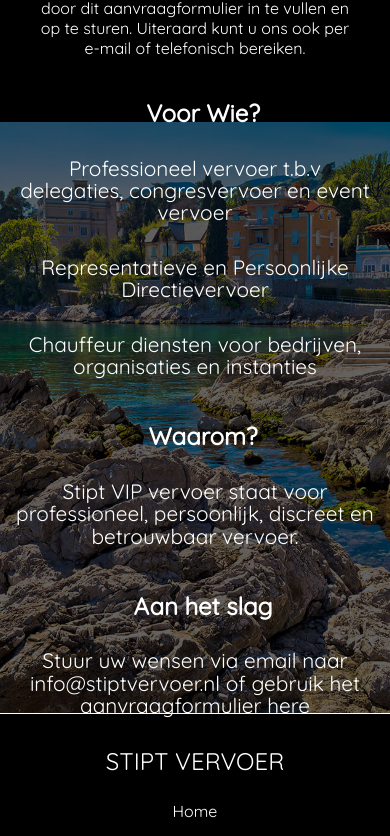
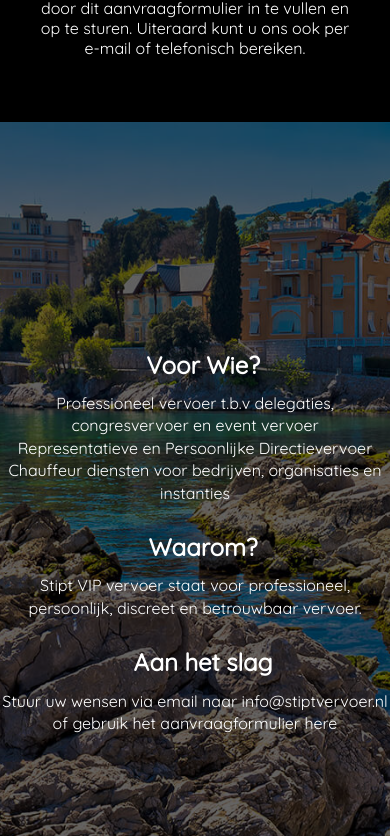
Before and after one commit to Nick-Yazdani/stipt-vervoer, a React app: page /vip-diensten in a window 390 px wide. Shown: the part 1748-2584 px from the top of the page. Built offline with nearby package versions, Linux system fonts and the light colour scheme.

Commit message:
responsiveness

```diff
--- a/src/pages/Touring.jsx
+++ b/src/pages/Touring.jsx
@@ -28,7 +28,7 @@
                 ]}
             />
             <div className="second-touring">
-                <div className="overlay" style={{height: "70vh"}}>
+                <div className="overlay-touring">
                     <div className="secondary-content">
                         <div className="s-1-touring">
                             <h5>Voor Wie?</h5>
--- a/src/pages/Touring.styles.css
+++ b/src/pages/Touring.styles.css
@@ -11,6 +11,19 @@
 
 .second-touring {
     background: url('../images/Italie_Venetie.jpg') no-repeat center center/cover;
+}
+
+.overlay-touring {
+    z-index: 1;
+    height: 70vh;
+    background-color: rgba(0, 0, 0, 0.6);
+    width: 100%;
+    display: flex;
+    justify-content: center;
+    align-items: center;
+    flex-direction: column;
+    color: white;
+    font-family: 'Quicksand', sans-serif;
 }
 
 .secondary-content {
@@ -48,6 +61,7 @@
     }
     .s-1-touring ul li {
         font-size: 1rem;
+        padding: 0;
     }
 
     .big-text {
@@ -61,4 +75,7 @@
     .s-1-touring ul li a:hover {
         text-decoration: underline;
     }
+    .overlay-touring {
+        height: 120vh;
+    }
 }
--- a/src/pages/Vip.jsx
+++ b/src/pages/Vip.jsx
@@ -30,7 +30,7 @@
                 ]}
             />
             <div className="second">
-                <div className="overlay" style={{height: "70vh"}}>
+                <div className="overlay-vip">
                     <div className="secondary-content">
                         <div className="s-1">
                             <h5>Voor Wie?</h5>
--- a/src/pages/Vip.styles.css
+++ b/src/pages/Vip.styles.css
@@ -7,6 +7,20 @@
 .second {
     background: url('../images/Kroatie_Opatija.jpg') no-repeat center center/cover;
 }
+
+.overlay-vip {
+    z-index: 1;
+    height: 70vh;
+    background-color: rgba(0, 0, 0, 0.6);
+    width: 100%;
+    display: flex;
+    justify-content: center;
+    align-items: center;
+    flex-direction: column;
+    color: white;
+    font-family: 'Quicksand', sans-serif;
+}
+
 
 .secondary-content {
     display: flex;
@@ -59,6 +73,11 @@
         font-size: 1rem;
     }
 
+    .s-1 ul li {
+        padding: 0;
+        font-size: 1rem;
+    }
+
     .s-1-touring ul li a {
         text-decoration: none;
         color: white;
@@ -66,4 +85,7 @@
     .s-1-touring ul li a:hover {
         text-decoration: underline;
     }
+    .overlay-vip {
+        height: 100vh;
+    }
 }
```
